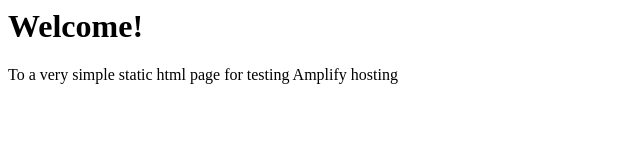
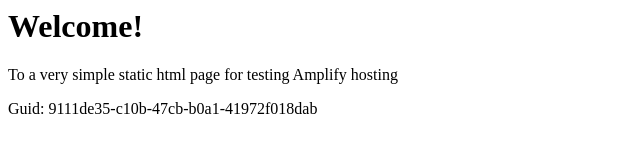
Before and after one commit to aws-aemilia-yul/Github-PR-Commit-Integration-Test-DoNotTouch-v1-preprod-ca-central-1, a website: page src/index.html in a window 1280 px wide. Shown: the whole page, without its empty margins (0-640 px from the left). Drawn offline with Linux system fonts and the light colour scheme.

Commit message:
commit from integ tests

```diff
--- a/src/index.html
+++ b/src/index.html
@@ -1,3 +1,5 @@
+
+
 <html lang="en">
 
 <head>
@@ -10,6 +12,6 @@
 <body>
     <h1>Welcome!</h1>
     <p>To a very simple static html page for testing Amplify hosting</p>
-</body>
+    <p>Guid: 9111de35-c10b-47cb-b0a1-41972f018dab</p></body>
 
 </html>
```
